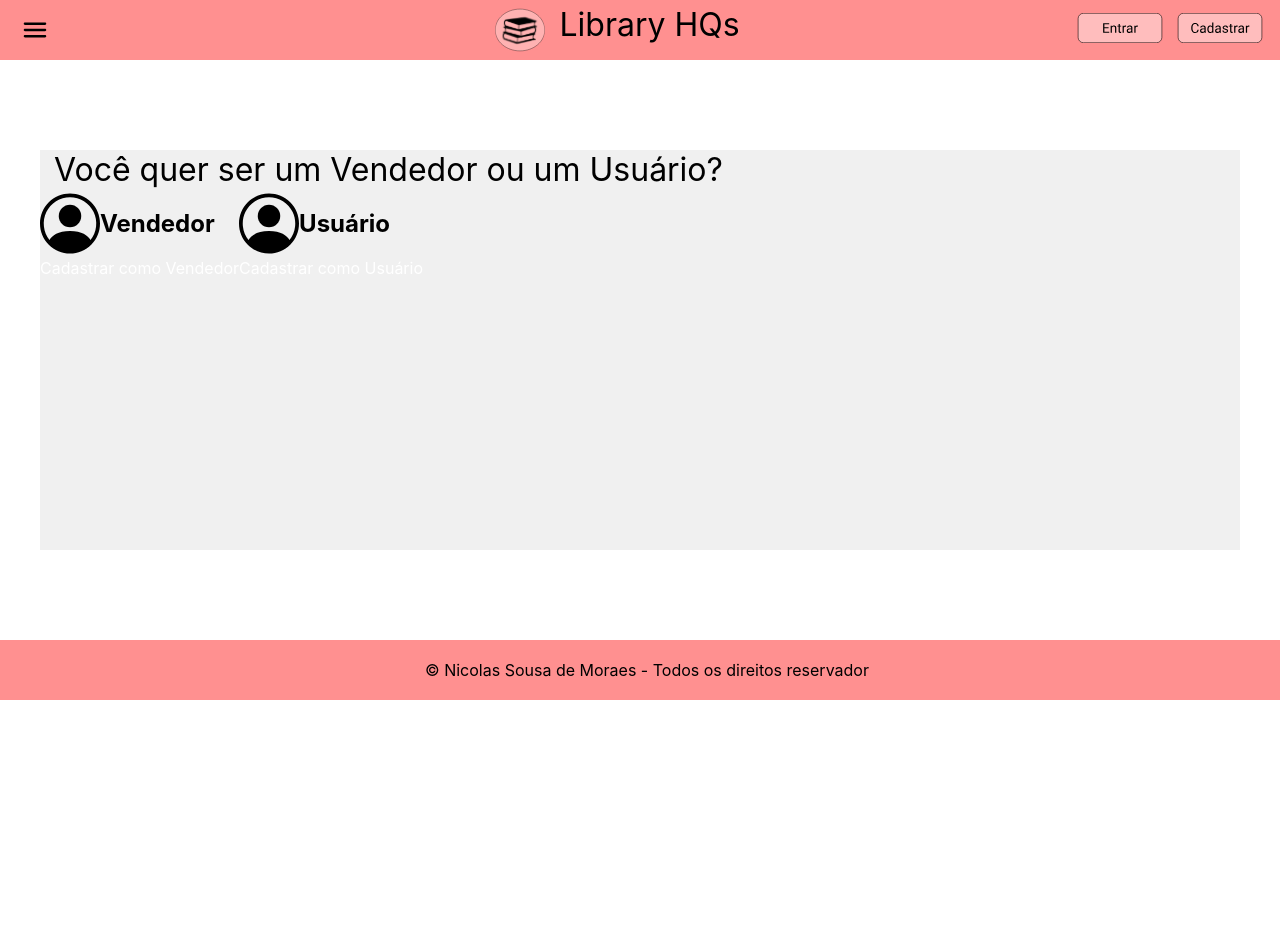
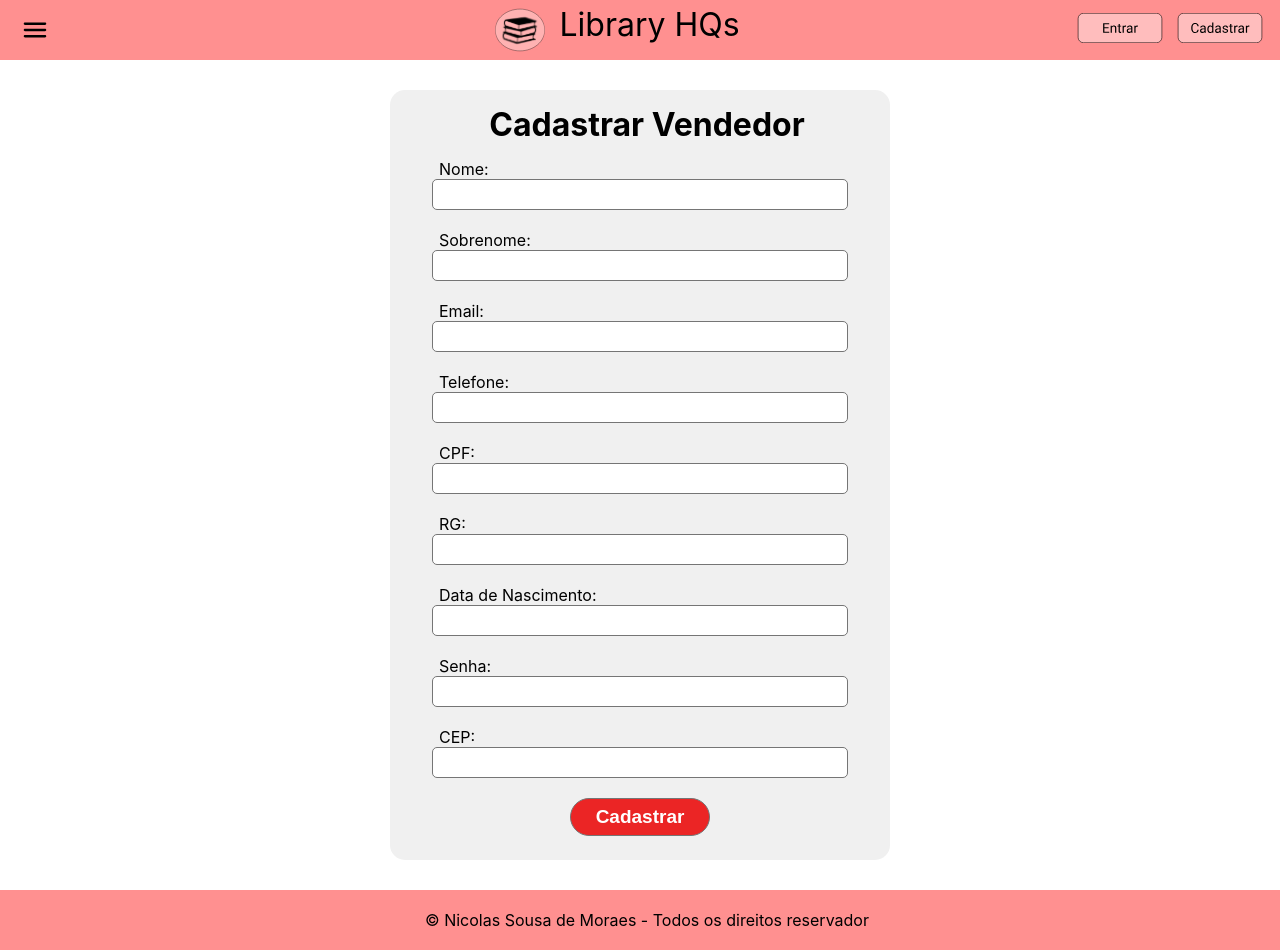
Before and after one commit to nicolas0502/learn-react, a React (Create React App) app: page / in a window 1280 px wide. Before the commit the page ends 800 px from the top, so only its background shows below. Built offline with nearby package versions, Linux system fonts and the light colour scheme.

Commit message:
Formulario de Vendedor criado

```diff
--- a/src/App.js
+++ b/src/App.js
@@ -1,11 +1,13 @@
 import PaginaPerfilUsua from "./pages/PaginaPerfilUsua"
 import PaginaPerfilAdm from "./pages/PaginaPerfilAdm"
 import PaginaPerguntaDeLogin from "./pages/PaginaPerguntaDeLogin"
+import PaginaFormVendedor from "./pages/PaginaFormVendedor";
 
 
 function App() {
   return (
-    <PaginaPerguntaDeLogin />
+    // <PaginaPerfilAdm />
+    <PaginaFormVendedor />
   )
 }
 
--- /dev/null
+++ b/src/components/FormVendedor.css
@@ -0,0 +1,48 @@
+.form_vendedor{
+    display: flex;
+    flex-direction: column;
+    background-color: #F0F0F0;
+    width: 500px;
+    height: 770px;
+    margin-top: 30px;
+    margin-bottom: 30px;
+    border-radius: 15px;
+}
+
+.vendedor_form{
+    display: flex;
+    flex-direction: column;
+    align-items: center;
+}
+
+.form_vendedor h1{
+    font-weight:700;
+    text-align: center;
+    margin: 15px 0;
+}
+
+.form_vendedor label{
+   margin-left: 49px;
+}
+
+.form_vendedor input{
+    width:  400px;
+    padding: 7px 7px;
+    border-radius: 5px;
+    margin-bottom: 20px;
+    border: 1px solid #757575;
+    margin-left: auto;
+    margin-right: auto;
+}
+
+.botao_cadastro{
+    background-color: #EB2525;
+    color: white;
+    border: none;
+    margin-left: auto;
+    margin-right: auto;
+    border-radius: 20px !important;
+    font-weight: bolder;
+    font-size: 19px;
+    width: 140px !important;
+}
--- /dev/null
+++ b/src/components/FormVendedor.js
@@ -0,0 +1,50 @@
+import "./FormVendedor.css"
+
+const FormVendedor = ({vendedores, setVendedores}) => {
+
+    const handleSubmit = (event) => {
+        event.preventDefault()
+        const formData = new FormData();
+        formData.append('nome', event.target[0].value);
+        formData.append('sobrenome', event.target[1].value);
+        formData.append('email', event.target[2].value);
+        formData.append('telefone', event.target[3].value);
+        formData.append('cpf', event.target[4].value);
+        formData.append('rg', event.target[5].value);
+        formData.append('nascimento', event.target[6].value);
+        formData.append('senha', event.target[7].value);
+        formData.append('cep', event.target[8].value);
+        fetch(
+          "http://localhost/LP2/api/vendedor/create",
+          {method: 'POST', body: formData}
+          )
+          .then((response) => response.json())
+          .then((data) => {
+            alert(data.message)
+            setVendedores([ data.vendedore , ...vendedores])
+          });
+    }
+
+
+
+    return (
+        <div className="vendedor_form">
+            <form onSubmit={(event) => handleSubmit(event)} className="form_vendedor">
+                <h1>Cadastrar Vendedor</h1>
+                <label for="nome">Nome:</label><input type="text" name="nome"/>
+                <label for="sobrenome">Sobrenome:</label><input type="text" name="sobrenome"/>
+                <label for="email">Email:</label><input type="email" name="email"/>
+                <label for="telefone">Telefone:</label><input type="text" name="telefone"/>
+                <label for="cpf">CPF:</label><input type="text" name="cpf"/>
+                <label for="rg">RG:</label><input type="text" name="rg"/>
+                <label for="nascimento">Data de Nascimento:</label><input type="text" name="nascimento"/>
+                <label for="senha">Senha:</label><input type="password" name="senha"/>
+                <label for="cep">CEP:</label><input type="text" name="cep"/>
+                <input type="submit" value="Cadastrar" className="botao_cadastro"/>
+            </form>
+        </div>
+
+    )
+}
+
+export default FormVendedor
--- a/src/components/PerfilAdm.css
+++ b/src/components/PerfilAdm.css
@@ -56,7 +56,7 @@
     text-decoration: none;
     color: white;
     padding: 20px 100px;
-    background-color: #771919;
+    background-color: #EB2525;
     border-radius: 10px;
     text-decoration: none;
     font-size: 20px;
--- a/src/components/PerfilUsua.css
+++ b/src/components/PerfilUsua.css
@@ -42,7 +42,7 @@
 .buttonusua{
     margin-top: 50px;
     padding: 20px 100px;
-    background-color: #771919;
+    background-color: #EB2525;
     color: white;
     border-radius: 10px;
     text-decoration: none;
--- a/src/components/PerguntaDeLogin.css
+++ b/src/components/PerguntaDeLogin.css
@@ -6,22 +6,51 @@
     margin-bottom: 90px;
     margin-left: auto;
     margin-right: auto;
+    text-align: center;
+    border-radius: 10px;
+}
+
+.card_pergunta h1{
+    padding: 20px 0 0 0;
+    font-weight: bold;
 }
 
 .resposta{
     display: flex;
+    margin-bottom: 20px;
+}
+
+.resposta h2{
+    margin-left: 10px;
 }
 
 .respostas{
     display: flex;
+    width: 1200px;
+    justify-content: space-between;
+    margin-top: 130px;
+}
+
+.op_usua{
+    margin-right: 100px;
+}
+
+.op_vend{
+    margin-left: 100px;
 }
 
 .op_usua a{
     text-decoration: none;
     color: #FFF;
+    background-color: #EB2525;
+    padding: 10px 20px;
+    border-radius: 8px;
 }
 
 .op_vend a{
     text-decoration: none;
     color: #FFF;
+    background-color: #EB2525;
+    padding: 10px 20px;
+    border-radius: 8px;
 }
--- /dev/null
+++ b/src/pages/PaginaFormVendedor.js
@@ -0,0 +1,15 @@
+import HeaderMenu from '../components/HeaderMenu'
+import Footer from '../components/Footer'
+import FormVendedor from '../components/FormVendedor'
+
+function PaginaAdm() {
+  return (
+    <>
+    <HeaderMenu />
+    <FormVendedor />
+    <Footer />
+    </>
+  )
+}
+
+export default PaginaAdm
```
Also changed, not shown: 1 other file (tests, documents, lock files or other folders).
